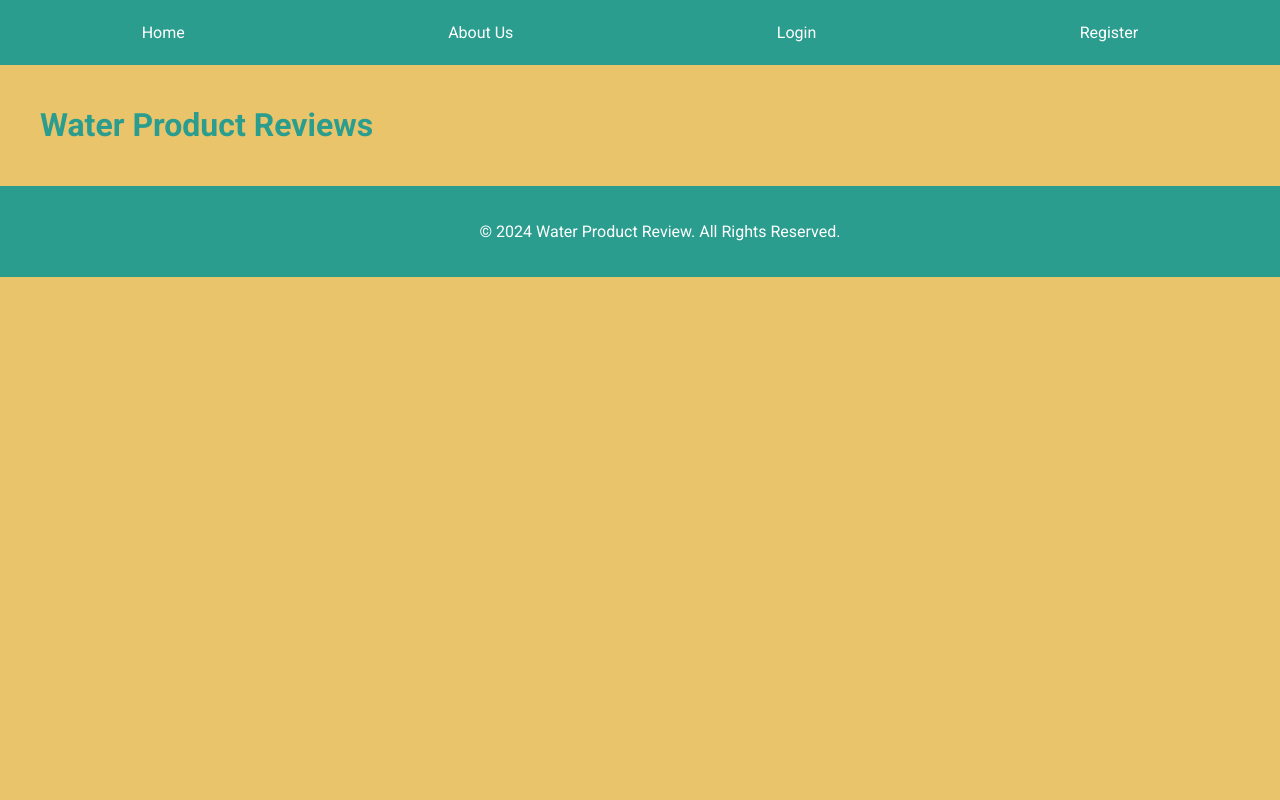
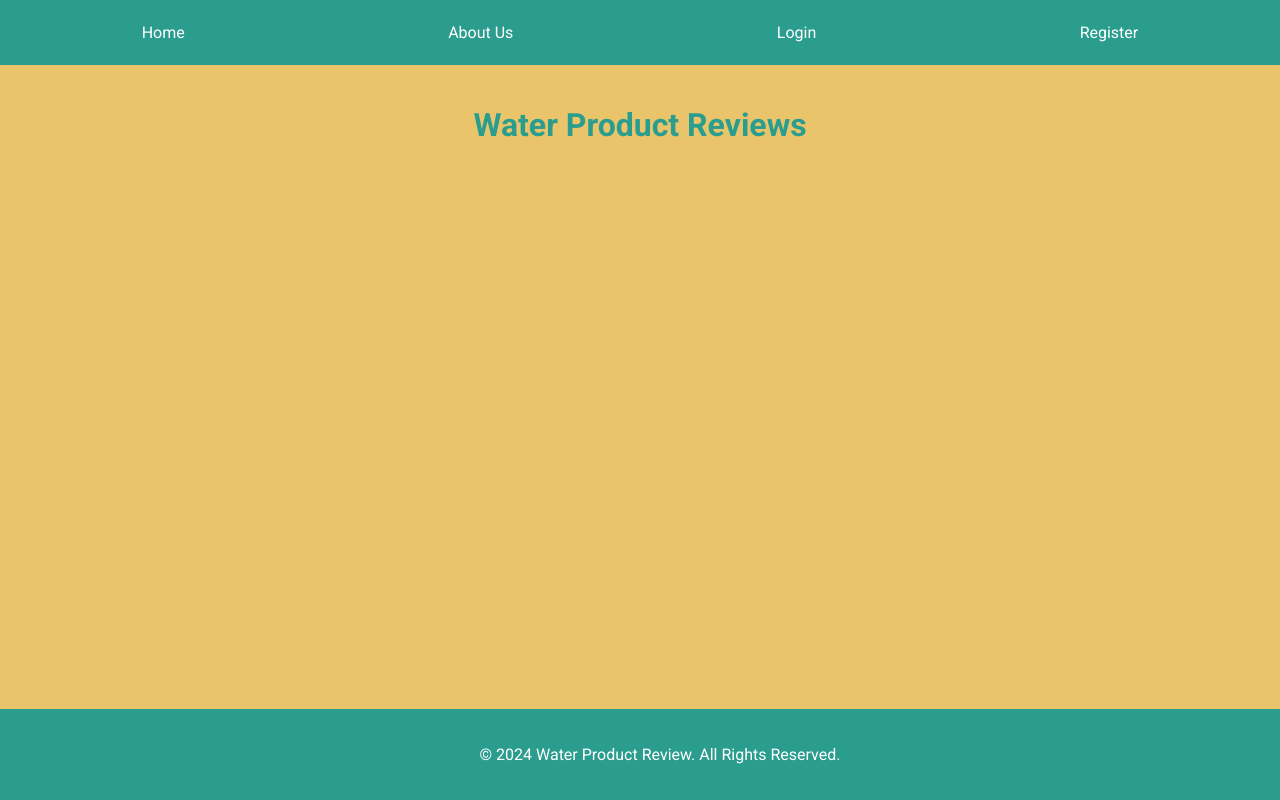
Before and after one commit to tkodimac/water_product_review, a Flask app: page / in a window 1280 px wide. Run offline with Flask 2, Linux system fonts and the light colour scheme; data that the repository does not hold is empty.

Commit message:
Apply flexbox to the body to make sure the footer stays at the bottom.

```diff
--- a/app/static/styles.css
+++ b/app/static/styles.css
@@ -16,6 +16,9 @@ body {
     margin: 0;
     padding: 0;
     box-sizing: border-box;
+    display: flex;
+    flex-direction: column;
+    min-height: 100vh;
 }
 
 h1, h2, h3, h4, h5, h6 {
@@ -104,6 +107,7 @@ nav ul li a:hover {
     padding: 20px;
     max-width: 1200px;
     margin: 0 auto;
+    flex: 1; /* Ensures the container takes up available space */
 }
 
 /* Footer styles */
@@ -112,9 +116,10 @@ footer {
     padding: 20px;
     background-color: var(--primary-color);
     color: white;
+    width: 100%;
     position: relative;
     bottom: 0;
-    width: 100%;
+    margin-top: auto; /* Pushes the footer to the bottom */
 }
 
 /* Media Queries */
```
